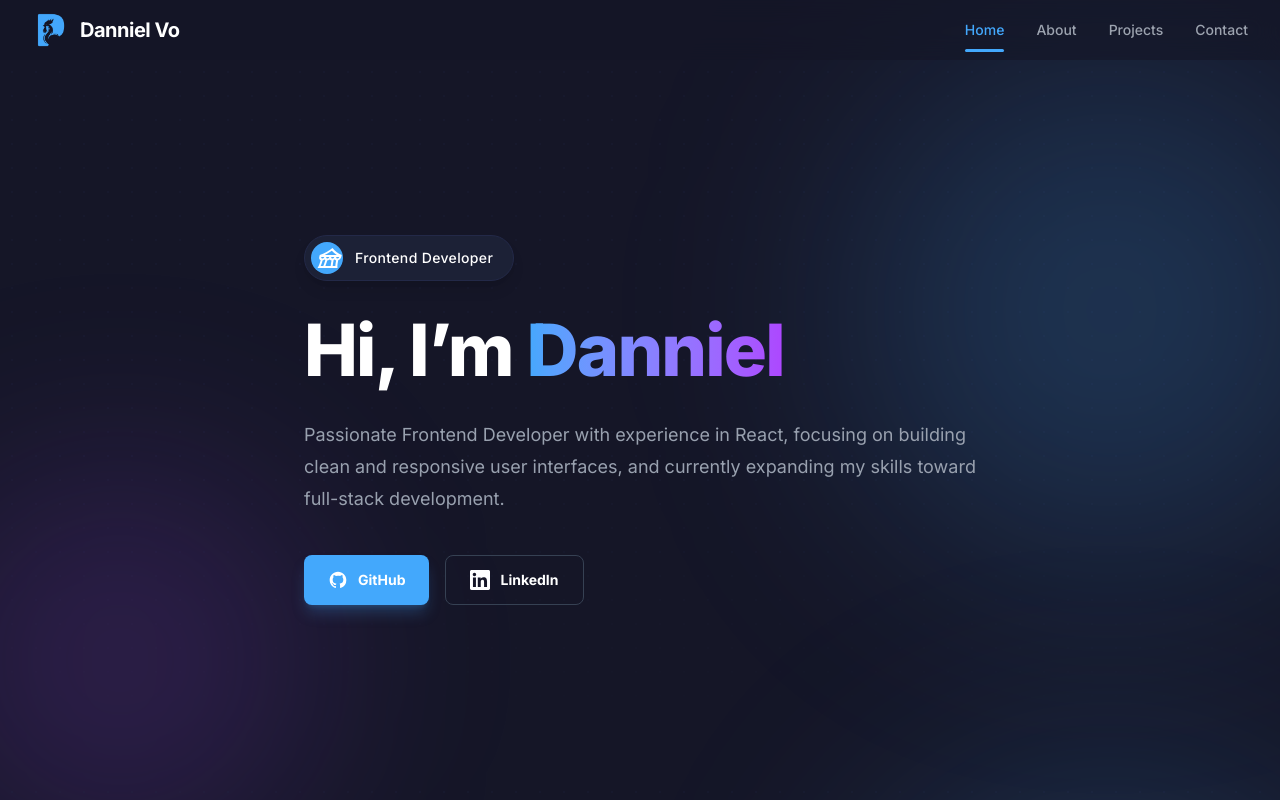
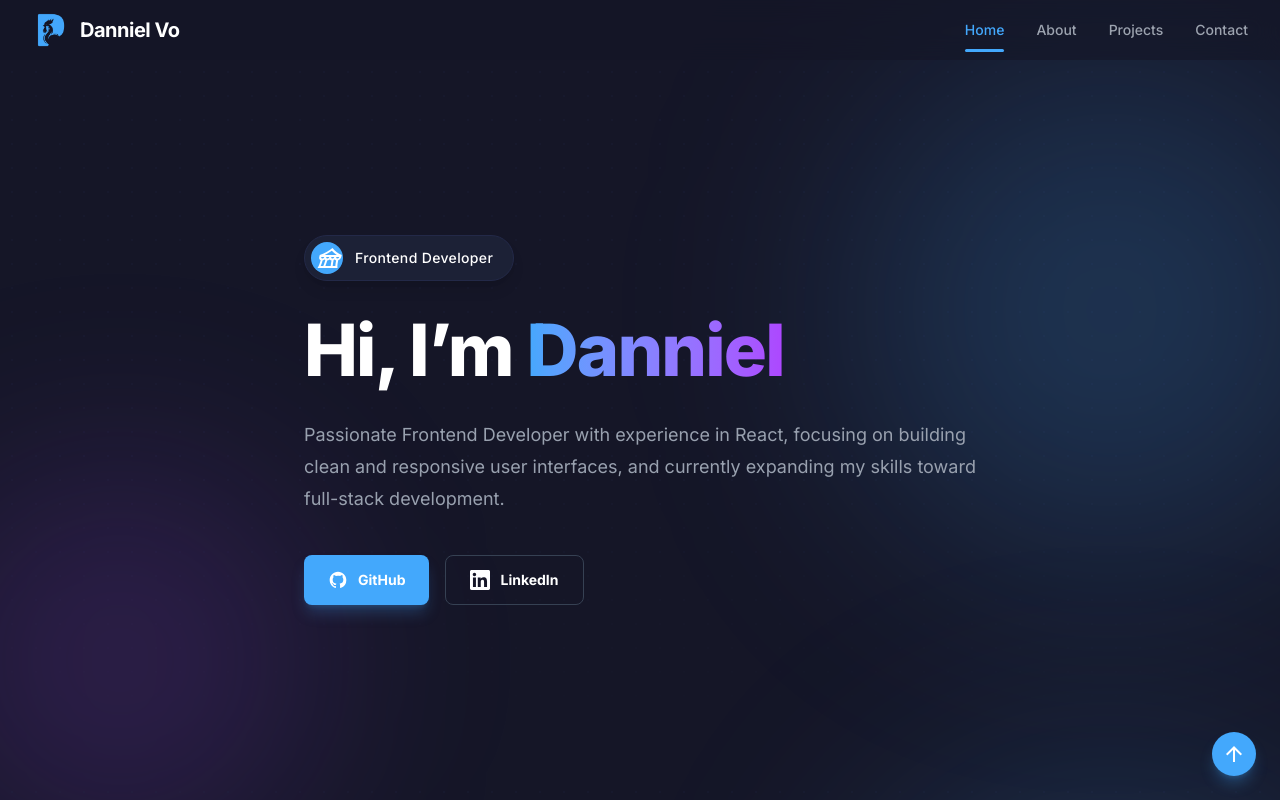
Before and after one commit to DannielVo/Portfolio, a React (Vite) app: page / in a window 1280 px wide. Shown: the top 800 px of the page. Built offline with nearby package versions, Linux system fonts and the light colour scheme.

Commit message:
Feat: Finish Scroll Up button

```diff
--- a/src/components/Footer.jsx
+++ b/src/components/Footer.jsx
@@ -3,7 +3,7 @@ import React from "react";
 const Footer = () => {
   return (
     <div className="w-full py-3 bg-footer-bg text-center relative z-20">
-      <p class="text-sm tracking-[0.2em] font-medium text-gray-400 uppercase">
+      <p className="text-sm tracking-[0.2em] font-medium text-gray-400 uppercase">
         - DANNIEL VO -
       </p>
     </div>
--- /dev/null
+++ b/src/components/ScrollTopBtn.jsx
@@ -0,0 +1,45 @@
+import React, { useEffect, useRef, useState } from "react";
+
+const ScrollTopBtn = () => {
+  const [showScrollUp, setShowScrollUp] = useState(false);
+
+  useEffect(() => {
+    const handleScroll = () => {
+      const scrollPosition = window.innerHeight + window.scrollY;
+      const pageHeight = document.documentElement.scrollHeight;
+
+      const isNearBottom = scrollPosition >= pageHeight - 150;
+
+      setShowScrollUp(isNearBottom);
+    };
+
+    window.addEventListener("scroll", handleScroll);
+    return () => window.removeEventListener("scroll", handleScroll);
+  }, []);
+
+  return (
+    <a
+      href="#home"
+      className={`
+          fixed bottom-6 right-6 z-20
+          flex items-center justify-center
+          w-11 h-11 rounded-full
+          bg-primary text-white
+          shadow-lg shadow-primary/30
+          transition-all duration-500
+          hover:bg-hover hover:-translate-y-1
+          focus:outline-none focus:ring-2 focus:ring-primary
+          ${
+            showScrollUp
+              ? "opacity-100 translate-y-0 cursor-pointer"
+              : "opacity-0 translate-y-4 pointer-events-none"
+          }
+        `}
+      aria-label="Scroll to top"
+    >
+      <span className="material-symbols-outlined">arrow_upward</span>
+    </a>
+  );
+};
+
+export default ScrollTopBtn;
--- a/src/pages/Home.jsx
+++ b/src/pages/Home.jsx
@@ -5,6 +5,7 @@ import Projects from "./sections/Projects";
 import Contact from "./sections/Contact";
 import Header from "../components/Header";
 import Footer from "../components/Footer";
+import ScrollTopBtn from "../components/ScrollTopBtn";
 
 const Home = () => {
   return (
@@ -14,6 +15,7 @@ const Home = () => {
       <AboutSection />
       <Projects />
       <Contact />
+      <ScrollTopBtn />
       <Footer />
     </div>
   );
--- a/src/pages/sections/Contact.jsx
+++ b/src/pages/sections/Contact.jsx
@@ -1,4 +1,3 @@
-import React from "react";
 import { LINKEDIN_URL } from "../../assets/assets";
 
 const Contact = () => {
--- a/src/pages/sections/about/About.jsx
+++ b/src/pages/sections/about/About.jsx
@@ -4,7 +4,6 @@ import { assets } from "../../../assets/assets";
 const About = () => {
   return (
     <div className="grow">
-      {" "}
       <section className="relative py-20 lg:py-32 px-4 md:px-10">
         <div className="absolute inset-0 z-0 pointer-events-none hero-pattern opacity-20"></div>
         <div className="absolute top-20 right-0 -mr-20 -mt-20 h-[500px] w-[500px] rounded-full bg-primary/20 blur-[120px] pointer-events-none"></div>
```
